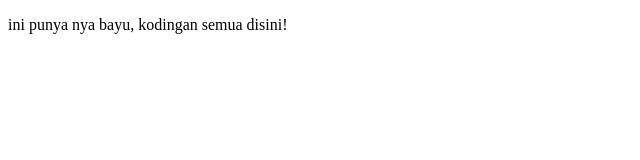
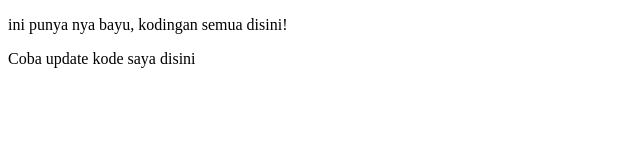
Before and after one commit to bayupriyambada/latihan-merge, a plain HTML site: page bayu/index.html in a window 1280 px wide. Shown: the whole page, without its empty margins (0-640 px from the left). Drawn offline with Linux system fonts and the light colour scheme.

Commit message:
menambahkan kode baru di index.html

```diff
--- a/bayu/index.html
+++ b/bayu/index.html
@@ -8,5 +8,6 @@
 </head>
 <body>
     <p>ini punya nya bayu, kodingan semua disini!</p>
+    <p>Coba update kode saya disini</p>
 </body>
 </html>
```
